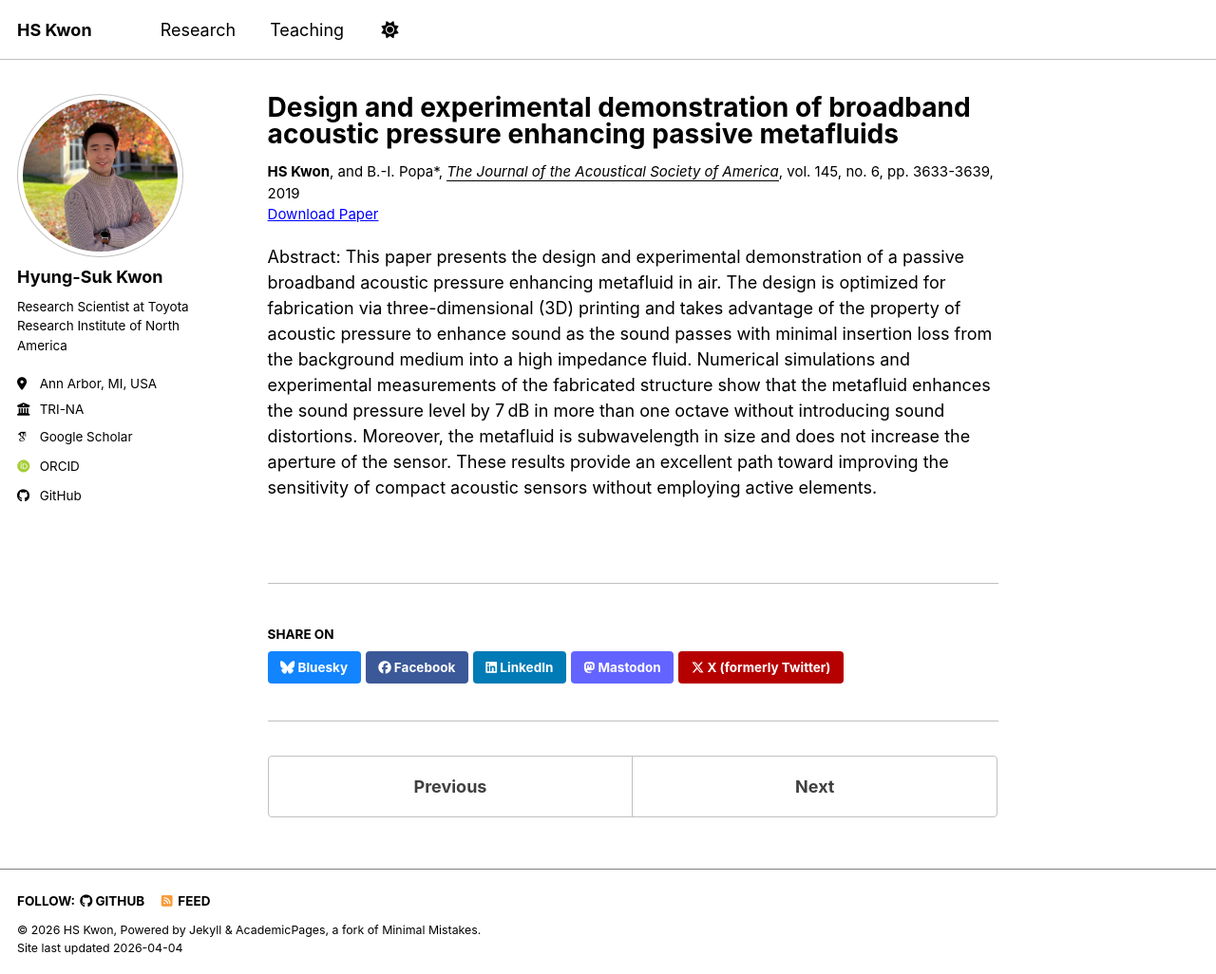
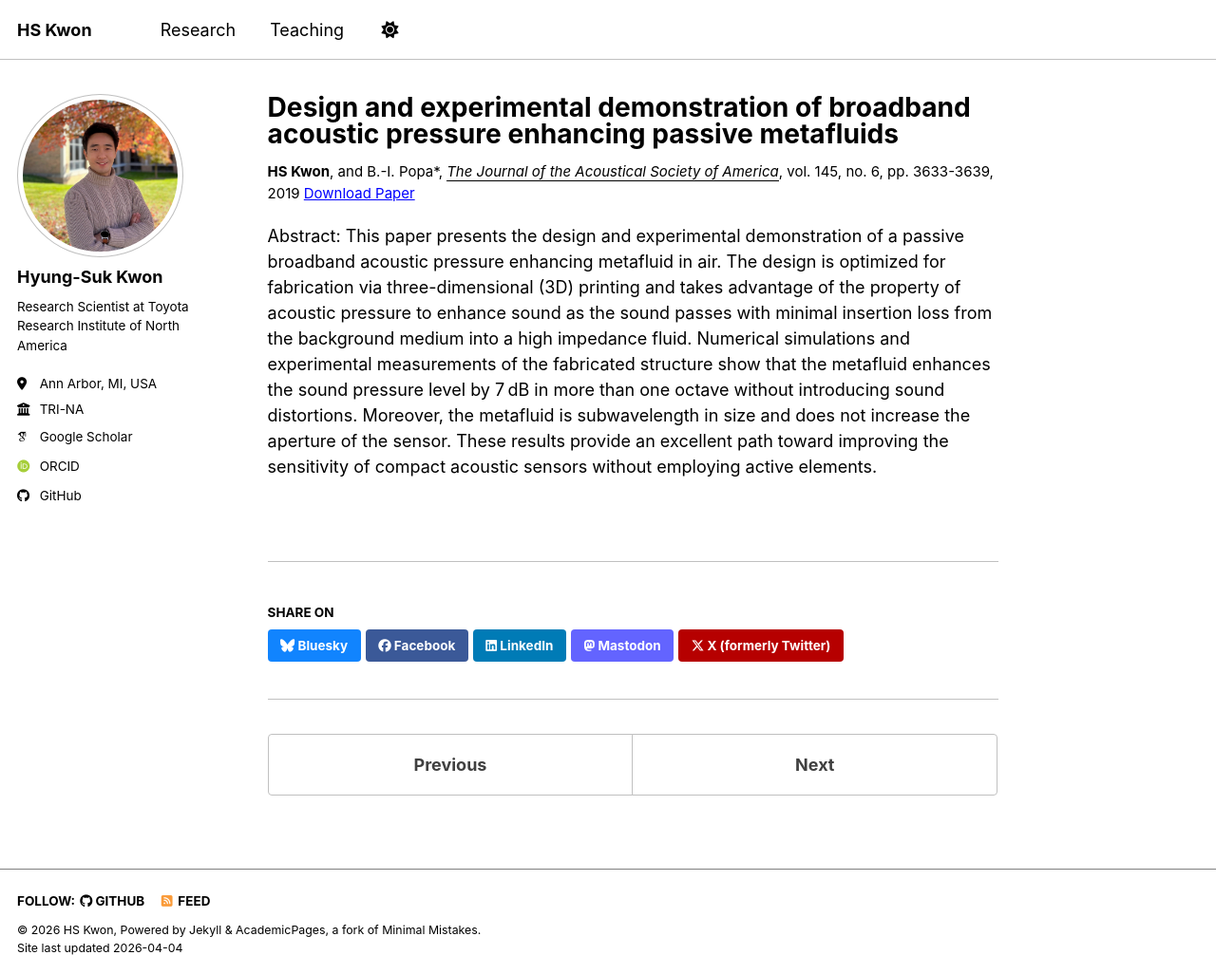
Before and after one commit to Kwon-HyungSuk/kwon-hyungsuk.github.io, a Jekyll site: the page built from _publications/2019-6-20-JASA.md, in a window 1280 px wide and 1026 px high. Shown: the whole window at 95% size. Built offline with Jekyll 4.4.1, drawn with Linux system fonts in a browser that asks for light colours; some web fonts are replaced; a script bundle is joined from its source files by our own code; library files that are not in the unit come from our copies.

Commit message:
Update single.html

```diff
--- a/_layouts/single.html
+++ b/_layouts/single.html
@@ -37,7 +37,7 @@
         {% if page.collection == 'teaching' %}
           <p> {{ page.type }}, <i>{{ page.venue }}</i>, {{ page.date | default: "1900-01-01" | date: "%Y" }} </p>
         {% elsif page.collection == 'publications' %}
-          <p style="font-size: smaller">{{ page.citation }}<br /><a href="{{ page.paperurl }}" target="_blank">Download Paper</a></p>
+          <p style="font-size: smaller">{{ page.citation }} <a href="{{ page.paperurl }}" target="_blank">Download Paper</a></p>
         {% elsif page.venue and page.date %}
           <p>Published in <i>{{ page.venue }}</i>, {{ page.date | default: "1900-01-01" | date: "%Y" }} </p>
         {% elsif page.date %}
```
